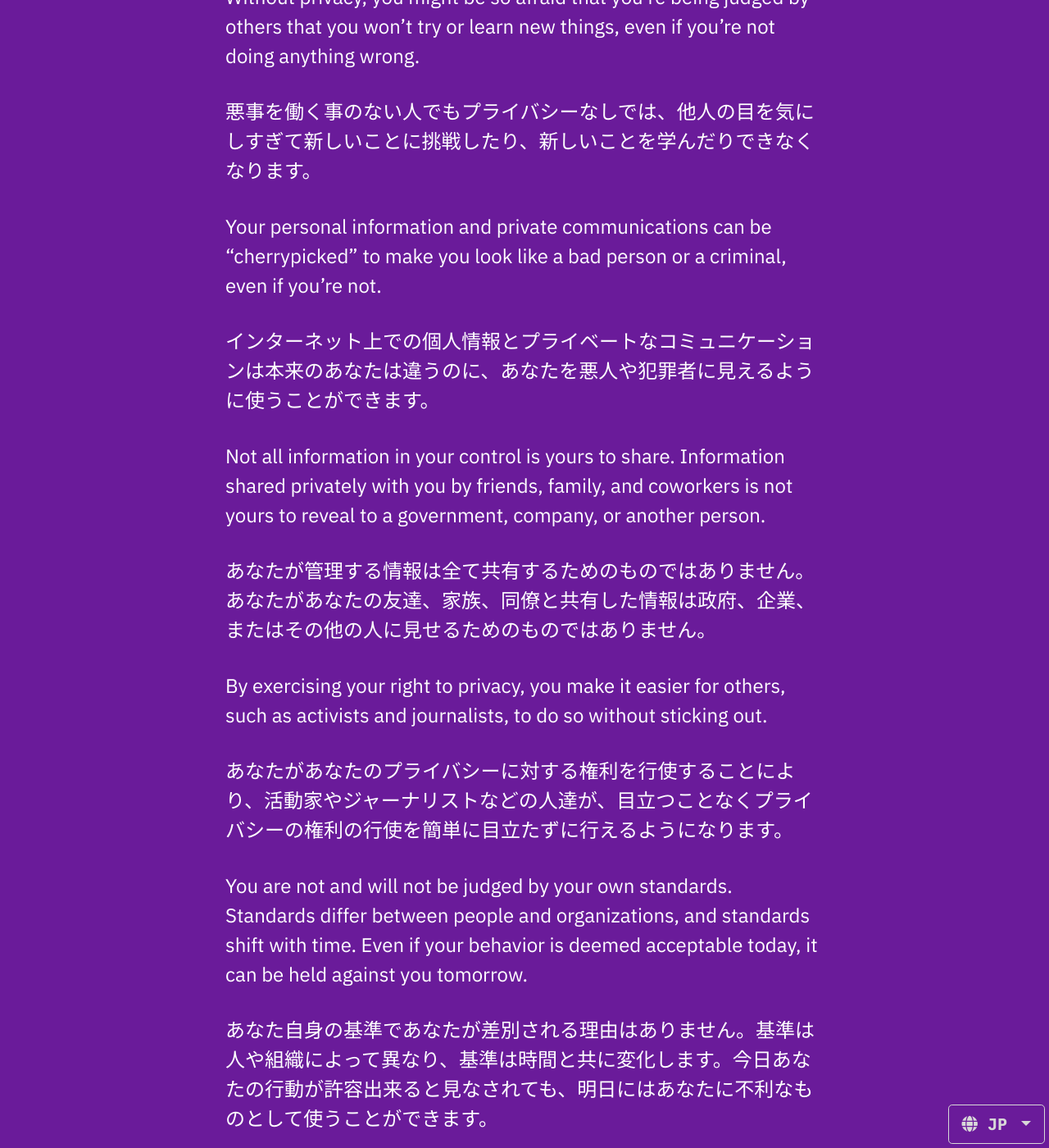
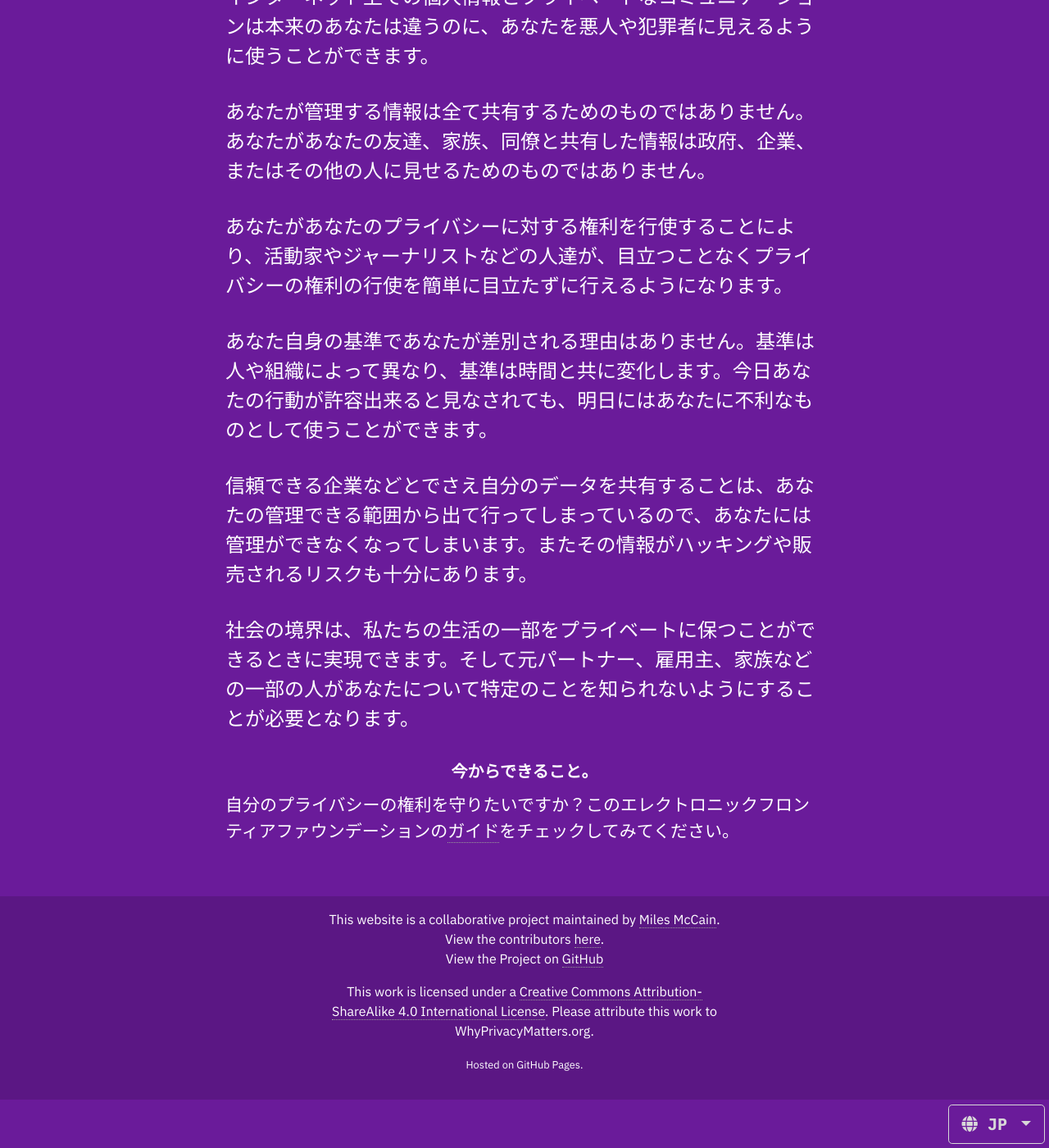
Before and after one commit to milesmcc/whyprivacymatters, a Jekyll site: the page built from translations/jp.md, in a window 1280 px wide and 1400 px high, scrolled down 608 px. Shown: the whole window at 82% size. Built offline with Jekyll 4.4.1, drawn with Linux system fonts in a browser that asks for light colours; some of the changed text lies outside the part shown.

Commit message:
Update jp.md

```diff
--- a/translations/jp.md
+++ b/translations/jp.md
@@ -7,32 +7,23 @@ lang: jp
 
 ## プライバシーはなぜ大切なのか
 
-#### Knowledge is power; Knowledge about you is power over you. Your information will be used to anticipate your actions and manipulate the way you shop, vote, and think.
 #### 知識は力なり。あなたのことを知るということは、あなた以上に力を持つということ。あなたに関する情報はあなたの行動の予測、買い物のしかた、投票のしかたや考え方を操作することに使われてしまいます。
 
-#### Without privacy, you might be so afraid that you're being judged by others that you won't try or learn new things, even if you're not doing anything wrong.
 #### 悪事を働く事のない人でもプライバシーなしでは、他人の目を気にしすぎて新しいことに挑戦したり、新しいことを学んだりできなくなります。
 
-#### Your personal information and private communications can be "cherrypicked" to make you look like a bad person or a criminal, even if you're not.
 #### インターネット上での個人情報とプライベートなコミュニケーションは本来のあなたは違うのに、あなたを悪人や犯罪者に見えるように使うことができます。
 
-#### Not all information in your control is yours to share. Information shared privately with you by friends, family, and coworkers is not yours to reveal to a government, company, or another person.
 #### あなたが管理する情報は全て共有するためのものではありません。あなたがあなたの友達、家族、同僚と共有した情報は政府、企業、またはその他の人に見せるためのものではありません。
 
-#### By exercising your right to privacy, you make it easier for others, such as activists and journalists, to do so without sticking out.
 #### あなたがあなたのプライバシーに対する権利を行使することにより、活動家やジャーナリストなどの人達が、目立つことなくプライバシーの権利の行使を簡単に目立たずに行えるようになります。
 
-#### You are not and will not be judged by your own standards. Standards differ between people and organizations, and standards shift with time. Even if your behavior is deemed acceptable today, it can be held against you tomorrow.
 #### あなた自身の基準であなたが差別される理由はありません。基準は人や組織によって異なり、基準は時間と共に変化します。今日あなたの行動が許容出来ると見なされても、明日にはあなたに不利なものとして使うことができます。
 
-#### Sharing personal data, even with a party you trust, means it is out of your control and at risk of being hacked or sold.
 #### 信頼できる企業などとでさえ自分のデータを共有することは、あなたの管理できる範囲から出て行ってしまっているので、あなたには管理ができなくなってしまいます。またその情報がハッキングや販売されるリスクも十分にあります。
 
-#### Social boundaries are created when we are able to keep parts of our life private. You might want to prevent some people, such as former partners, employers, or family, from knowing certain things about you.
 #### 社会の境界は、私たちの生活の一部をプライベートに保つことができるときに実現できます。そして元パートナー、雇用主、家族などの一部の人があなたについて特定のことを知られないようにすることが必要となります。
 
 ---
 
 ### 今からできること。
-Want to take steps to protect yourself? Follow [this](https://ssd.eff.org/) guide by the Electronic Frontier Foundation.
 自分のプライバシーの権利を守りたいですか？このエレクトロニックフロンティアファウンデーションの[ガイド](https://ssd.eff.org/)をチェックしてみてください。
```
